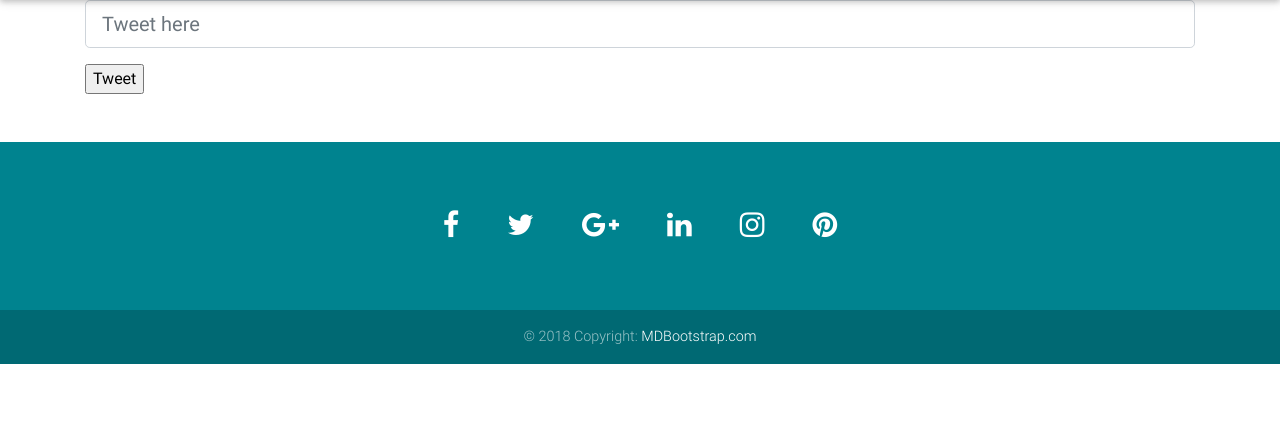
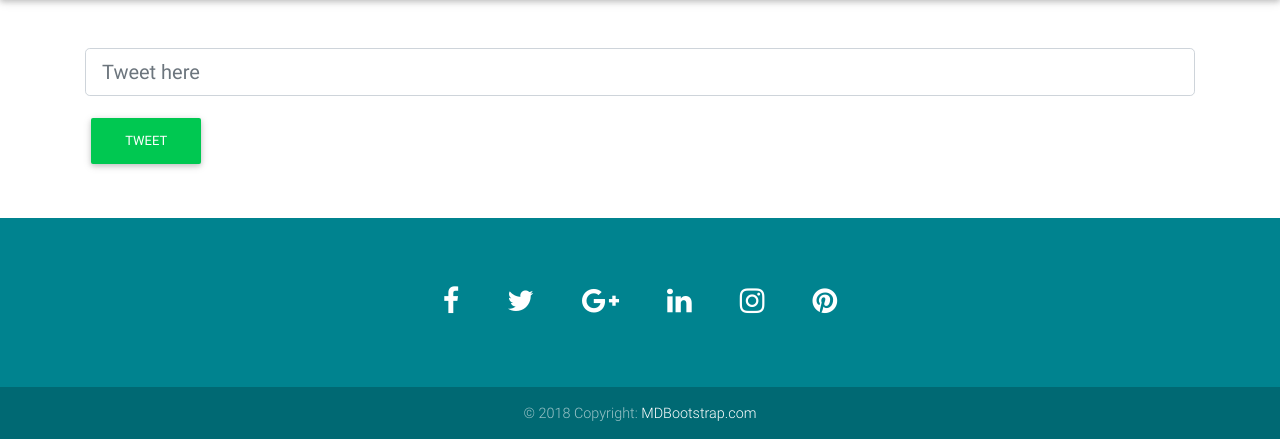
Before and after one commit to Alexmhack/django_tweetme, a Django app: page /tweet/create/ in a window 1280 px wide. Shown: the part 56-495 px from the top of the page. Run offline with Django 3.2, Linux system fonts and the light colour scheme; the visitor is signed in with stand-in values (Sample User, id 1); some libraries are stand-ins or nearby versions.

Commit message:
change the look of form

```diff
--- a/tweets/templates/tweets/tweet_form.html
+++ b/tweets/templates/tweets/tweet_form.html
@@ -1,7 +1,9 @@
+<div class="mt-5">
 	<form action="" method="POST">
 
 		{% csrf_token %}
 		{{ form.as_p }}
-		<input type='submit' value="{{ btn_value }}">
+		<button type="submit" class="btn btn-success">{{ btn_value }}</button>
 
 	</form>
+</div>
```
